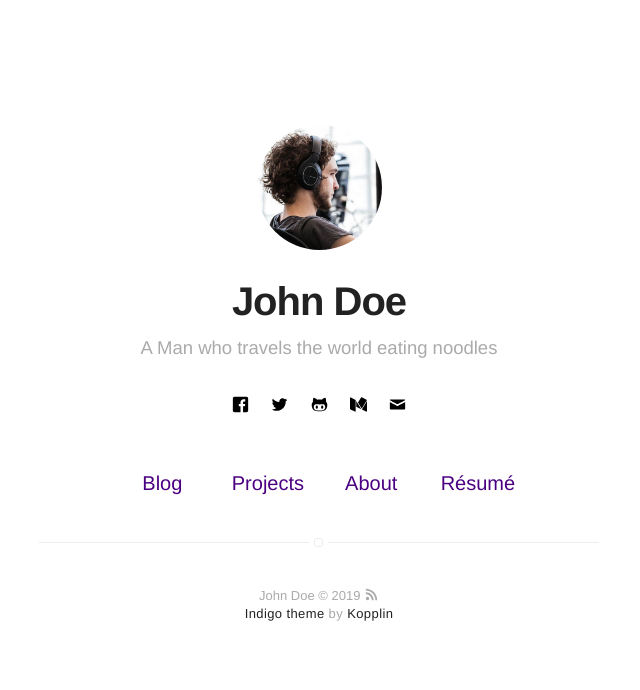
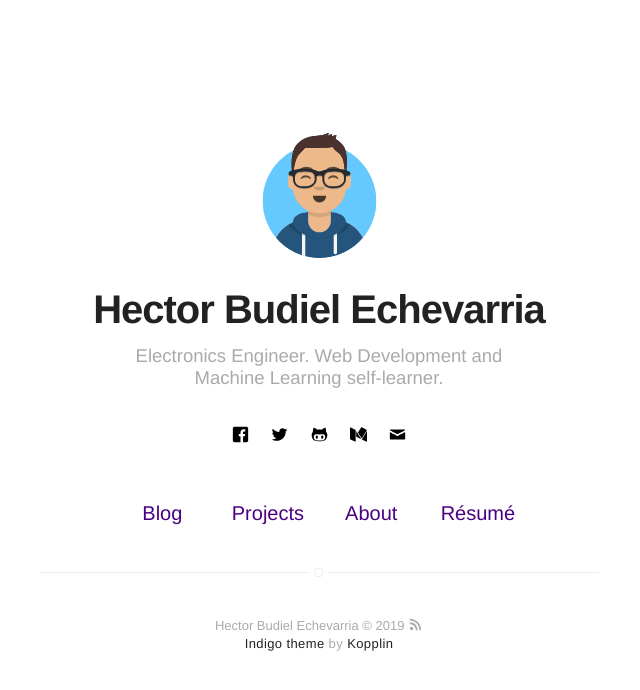
Before and after one commit to HectorBudielE/personal-website, a Jekyll site: the page built from index.html, in a window 1280 px wide. Shown: the top 690 px of the page, without its empty margins (321-961 px from the left). Built offline with Jekyll 4.4.1, drawn with Linux system fonts in a browser that asks for light colours.

Commit message:
feat: Updated name in main page.

```diff
--- a/_config.yml
+++ b/_config.yml
@@ -1,6 +1,6 @@
 # main text of home
-name: John Doe
-bio: A Man who travels the world eating noodles
+name: Hector Budiel Echevarria
+bio: Electronics Engineer. Web Development and Machine Learning self-learner.
 
 # twitter summary info
 description: A blog about technology and stuff related
@@ -8,7 +8,7 @@ description: A blog about technology and stuff related
 # if it's an external image, update below for true
 # better with square images
 external-image: false
-picture: assets/images/profile.jpg
+picture: assets/images/avataaars.svg
 
 # If you want to include your resume, set to true
 # and specify source (external or local).
@@ -16,7 +16,7 @@ resume: true
 resume-external: true
 resume-url: https://google.com/?q=my+resume
 
-url: https://koppl.in/indigo
+url: https://hectorbudiele.netlify.com
 # your url: http://USERNAME.github.io
 
 permalink: /:title/
@@ -51,14 +51,14 @@ github: mygithub
 medium: medium
 # vimeo: myvimeo
 # lanyrd: mylanyrd
-email: myemail@gmail.com
+email: hector6420@hotmail.com
 
 authors:
     johndoe:
-        name: John Doe
-        bio: A Man who travels the world eating noodles
+        name: Hector Budiel Echevarria
+        bio: Electronics Engineer. Web Development and Machine Learning self-learner.
         external-image: false
-        picture: assets/images/profile.jpg
+        picture: assets/images/avataaars.svg
         twitter: johndoe
     jamesfoster:
         name: James Foster
```
Also changed, not shown: assets/images/avataaars.svg (added).
